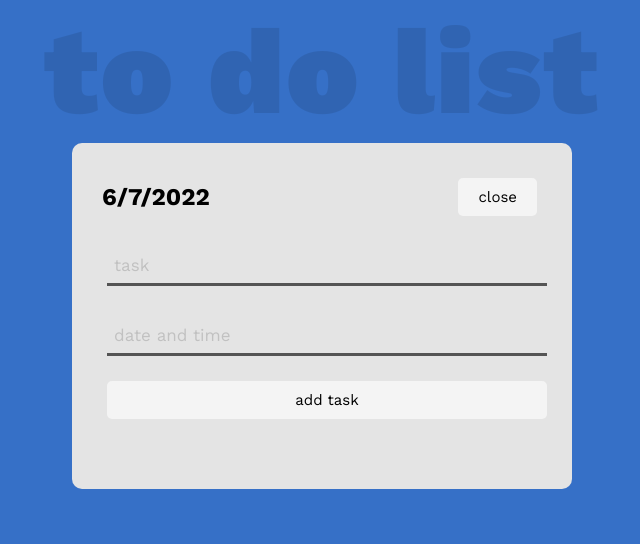
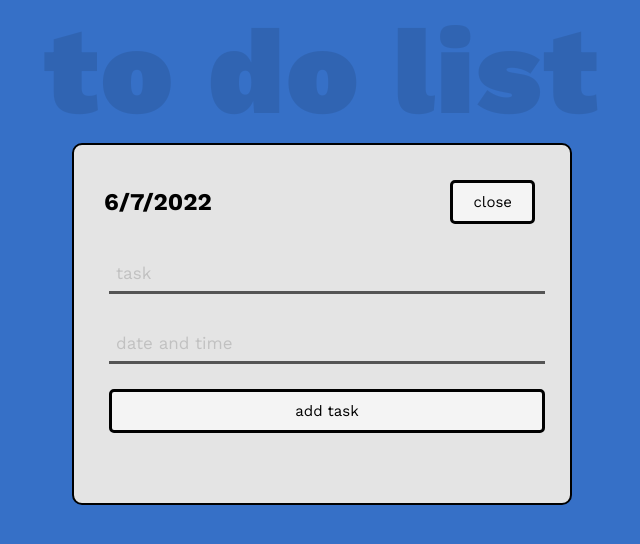
Before and after one commit to chanwinston/liveToDoList, a React (Create React App) app: page / in a window 1280 px wide. Shown: the top 544 px of the page, without its empty margins (318-958 px from the left). Built offline with nearby package versions, Linux system fonts and the light colour scheme; no server answers; the database is empty.

Commit message:
appearance

```diff
--- a/src/index.css
+++ b/src/index.css
@@ -31,6 +31,9 @@ body {
   padding: 30px;
   background-color: #e4e4e4;
   border-radius: 10px;
+  border-style: solid;
+  border-color: black;
+  border-width: 2px;
 }
 
 .header {
@@ -51,6 +54,8 @@ body {
   text-decoration: none;
   font-size: 15px;
   font-family: inherit;
+  border-style: solid;
+  border-color: black;
 }
 
 .btn:focus {
@@ -82,6 +87,8 @@ body {
 .task.reminder {
   text-decoration: line-through;
   text-decoration-thickness: 4px;
+  border-style: solid;
+  border-color: black;
   color: #c1c1c1;
 }
 
```
